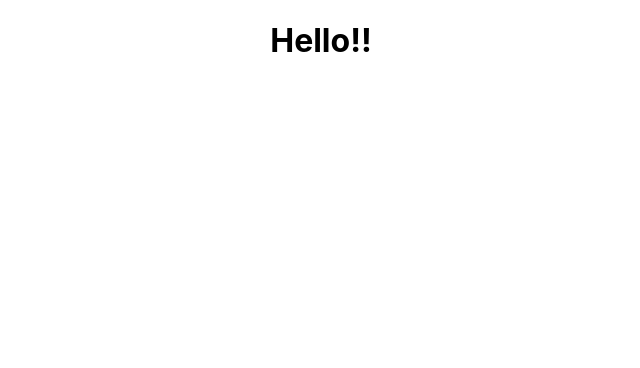
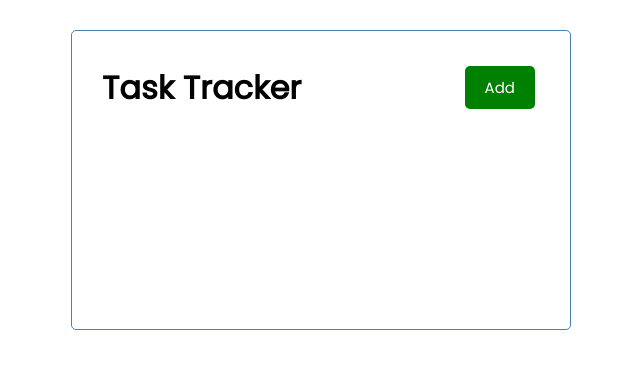
Before and after one commit to joyboi616/learningpathways3, a React (Create React App) app in the folder react-task-tracker/: page / in a window 1280 px wide. Shown: the top 368 px of the page, without its empty margins (319-959 px from the left). Built offline with nearby package versions, Linux system fonts and the light colour scheme.

Commit message:
Updated files

```diff
--- a/react-task-tracker/public/index.html
+++ b/react-task-tracker/public/index.html
@@ -10,34 +10,11 @@
       content="Web site created using create-react-app"
     />
     <link rel="apple-touch-icon" href="%PUBLIC_URL%/logo192.png" />
-    <!--
-      manifest.json provides metadata used when your web app is installed on a
-      user's mobile device or desktop. See https://developers.google.com/web/fundamentals/web-app-manifest/
-    -->
     <link rel="manifest" href="%PUBLIC_URL%/manifest.json" />
-    <!--
-      Notice the use of %PUBLIC_URL% in the tags above.
-      It will be replaced with the URL of the `public` folder during the build.
-      Only files inside the `public` folder can be referenced from the HTML.
-
-      Unlike "/favicon.ico" or "favicon.ico", "%PUBLIC_URL%/favicon.ico" will
-      work correctly both with client-side routing and a non-root public URL.
-      Learn how to configure a non-root public URL by running `npm run build`.
-    -->
-    <title>React App</title>
+    <title>Task Tracker</title>
   </head>
   <body>
     <noscript>You need to enable JavaScript to run this app.</noscript>
     <div id="root"></div>
-    <!--
-      This HTML file is a template.
-      If you open it directly in the browser, you will see an empty page.
-
-      You can add webfonts, meta tags, or analytics to this file.
-      The build step will place the bundled scripts into the <body> tag.
-
-      To begin the development, run `npm start` or `yarn start`.
-      To create a production bundle, use `npm run build` or `yarn build`.
-    -->
   </body>
 </html>
--- a/react-task-tracker/src/App.css
+++ /dev/null
@@ -1,38 +0,0 @@
-.App {
-  text-align: center;
-}
-
-.App-logo {
-  height: 40vmin;
-  pointer-events: none;
-}
-
-@media (prefers-reduced-motion: no-preference) {
-  .App-logo {
-    animation: App-logo-spin infinite 20s linear;
-  }
-}
-
-.App-header {
-  background-color: #282c34;
-  min-height: 100vh;
-  display: flex;
-  flex-direction: column;
-  align-items: center;
-  justify-content: center;
-  font-size: calc(10px + 2vmin);
-  color: white;
-}
-
-.App-link {
-  color: #61dafb;
-}
-
-@keyframes App-logo-spin {
-  from {
-    transform: rotate(0deg);
-  }
-  to {
-    transform: rotate(360deg);
-  }
-}
--- a/react-task-tracker/src/App.js
+++ b/react-task-tracker/src/App.js
@@ -1,10 +1,9 @@
-import logo from './logo.svg';
-import './App.css';
+import Header from "./components/Header";
 
 function App() {
   return (
-    <div className="App">
-      <h1>Hello!!</h1>
+    <div className='container'>
+      <Header />
     </div>
   );
 }
--- /dev/null
+++ b/react-task-tracker/src/components/Button.js
@@ -0,0 +1,21 @@
+import PropTypes from 'prop-types'
+
+const Button = ({ color, text, onClick }) => {
+  return (
+    <button onClick={onClick} style={{ backgroundColor: color }} className='btn'>
+      {text}
+    </button>
+    )
+}
+
+Button.defaultProps = {
+  color: 'steelblue'
+}
+
+Button.propTypes = {
+  text: PropTypes.string,
+  color: PropTypes.string,
+  onClick: PropTypes.func,
+}
+
+export default Button
--- /dev/null
+++ b/react-task-tracker/src/components/Header.js
@@ -0,0 +1,31 @@
+import PropTypes from 'prop-types'
+import Button from './Button'
+
+const Header = ({ title }) => {
+  const onClick = () => {
+    console.log('Click')
+  }
+
+  return (
+    <header className='header'>
+      <h1>{title}</h1>
+      <Button color='green' text='Add' onClick={onClick} />
+    </header>
+  )
+}
+
+Header.defaultProps = {
+  title: 'Task Tracker',
+}
+
+Header.propTypes = {
+  title: PropTypes.string.isRequired,
+}
+
+// CSS in JS
+/* const headingStyle = {
+  color: 'red',
+  backgroundColor: 'black'
+} */
+
+export default Header
--- a/react-task-tracker/src/index.css
+++ b/react-task-tracker/src/index.css
@@ -1,13 +1,112 @@
-body {
+@import url('https://fonts.googleapis.com/css2?family=Poppins:wght@300;400&display=swap');
+
+* {
+  box-sizing: border-box;
   margin: 0;
-  font-family: -apple-system, BlinkMacSystemFont, 'Segoe UI', 'Roboto', 'Oxygen',
-    'Ubuntu', 'Cantarell', 'Fira Sans', 'Droid Sans', 'Helvetica Neue',
-    sans-serif;
-  -webkit-font-smoothing: antialiased;
-  -moz-osx-font-smoothing: grayscale;
+  padding: 0;
 }
 
-code {
-  font-family: source-code-pro, Menlo, Monaco, Consolas, 'Courier New',
-    monospace;
+body {
+  font-family: 'Poppins', sans-serif;
 }
+
+.container {
+  max-width: 500px;
+  margin: 30px auto;
+  overflow: auto;
+  min-height: 300px;
+  border: 1px solid steelblue;
+  padding: 30px;
+  border-radius: 5px;
+}
+
+.header {
+  display: flex;
+  justify-content: space-between;
+  align-items: center;
+  margin-bottom: 20px;
+}
+
+.btn {
+  display: inline-block;
+  background: #000;
+  color: #fff;
+  border: none;
+  padding: 10px 20px;
+  margin: 5px;
+  border-radius: 5px;
+  cursor: pointer;
+  text-decoration: none;
+  font-size: 15px;
+  font-family: inherit;
+}
+
+.btn:focus {
+  outline: none;
+}
+
+.btn:active {
+  transform: scale(0.98);
+}
+
+.btn-block {
+  display: block;
+  width: 100%;
+}
+
+.task {
+  background: #f4f4f4;
+  margin: 5px;
+  padding: 10px 20px;
+  cursor: pointer;
+}
+
+.task.reminder {
+  border-left: 5px solid green;
+}
+
+.task h3 {
+  display: flex;
+  align-items: center;
+  justify-content: space-between;
+}
+
+.add-form {
+  margin-bottom: 40px;
+}
+
+.form-control {
+  margin: 20px 0;
+}
+
+.form-control label {
+  display: block;
+}
+
+.form-control input {
+  width: 100%;
+  height: 40px;
+  margin: 5px;
+  padding: 3px 7px;
+  font-size: 17px;
+}
+
+.form-control-check {
+  display: flex;
+  align-items: center;
+  justify-content: space-between;
+}
+
+.form-control-check label {
+  flex: 1;
+}
+
+.form-control-check input {
+  flex: 2;
+  height: 20px;
+}
+
+footer {
+  margin-top: 30px;
+  text-align: center;
+}
```
Also changed, not shown: react-task-tracker/src/setupTests.js (deleted, +0 -5 lines), react-task-tracker/src/logo.svg (deleted), 1 other file (tests, documents, lock files or other folders).
